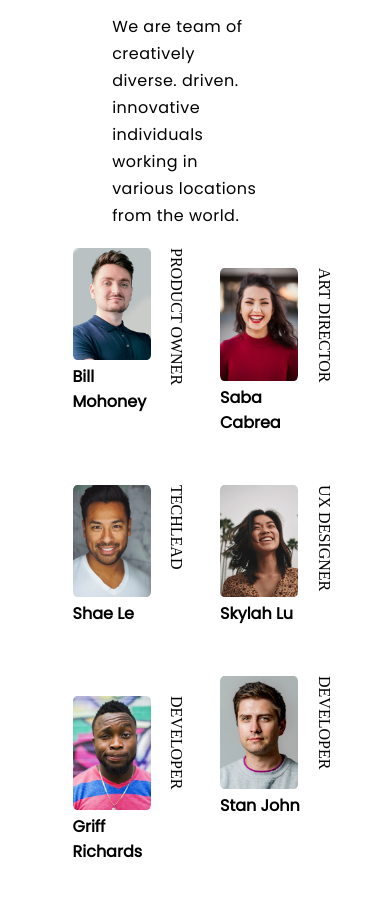
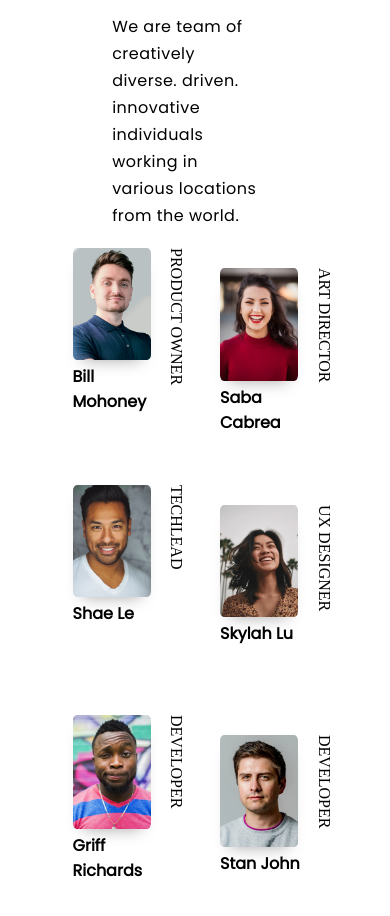
Before and after one commit to E2251-Selman/Who-We-Are-sprint01, a plain HTML site: page index.html in a window 390 px wide. Shown: the part 112-1028 px from the top of the page. Drawn offline with Linux system fonts and the light colour scheme.

Commit message:
add: box-shadow

```diff
--- a/sass/_global.scss
+++ b/sass/_global.scss
@@ -31,6 +31,13 @@
                     "p3 p4"
                     "p5 p6";
         }
+    }
+    .p6{
+        margin-top: 40%;
+    }
+
+    .p4{
+        margin-top: 20%;
     }
     img{
 
--- a/sass/_section.scss
+++ b/sass/_section.scss
@@ -73,6 +73,7 @@ img {
     width: 90%;
     position: relative;
     border-radius: 5%;
+    box-shadow: 0px 10px 15px -10px rgba(0, 0, 0, 0.35);
 }
 
 span {
```
Also changed, not shown: style.css, 1 other file.
